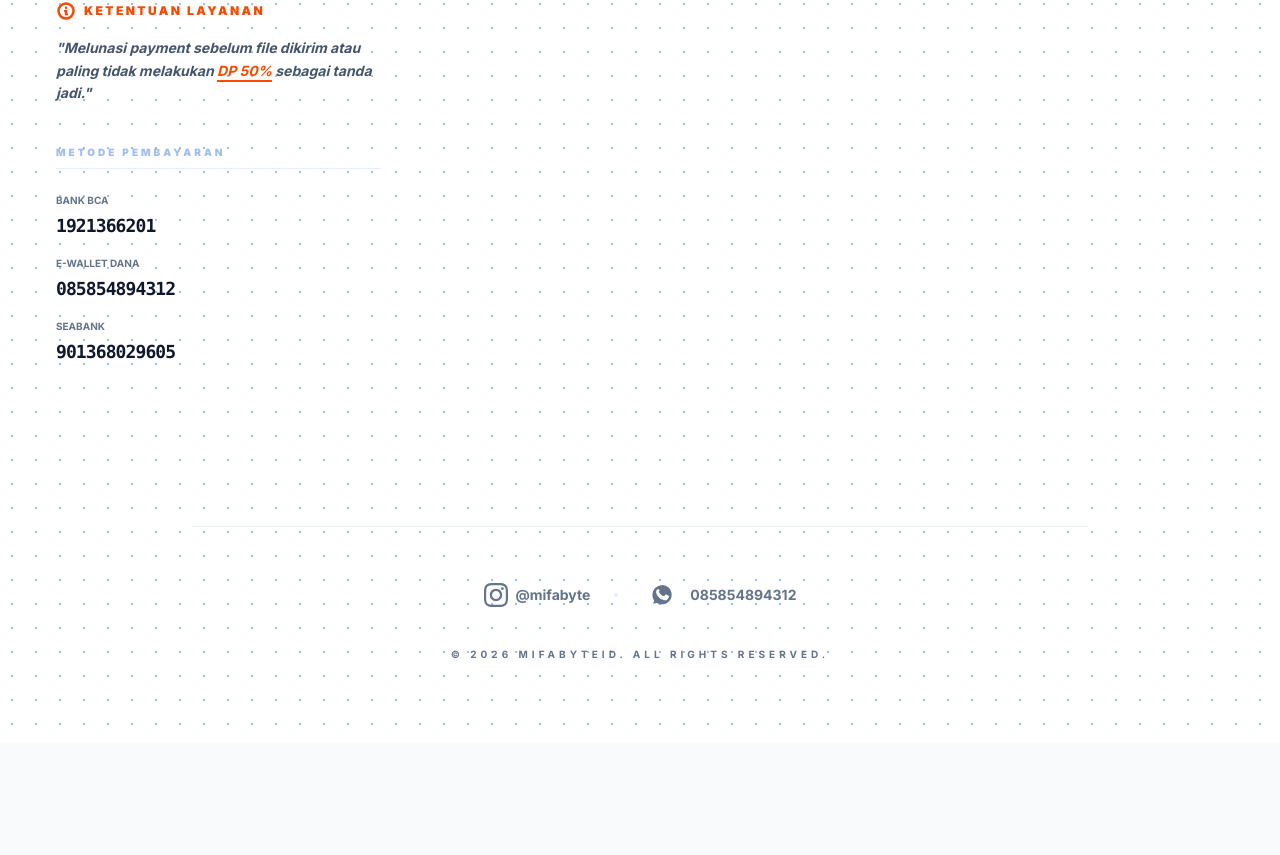
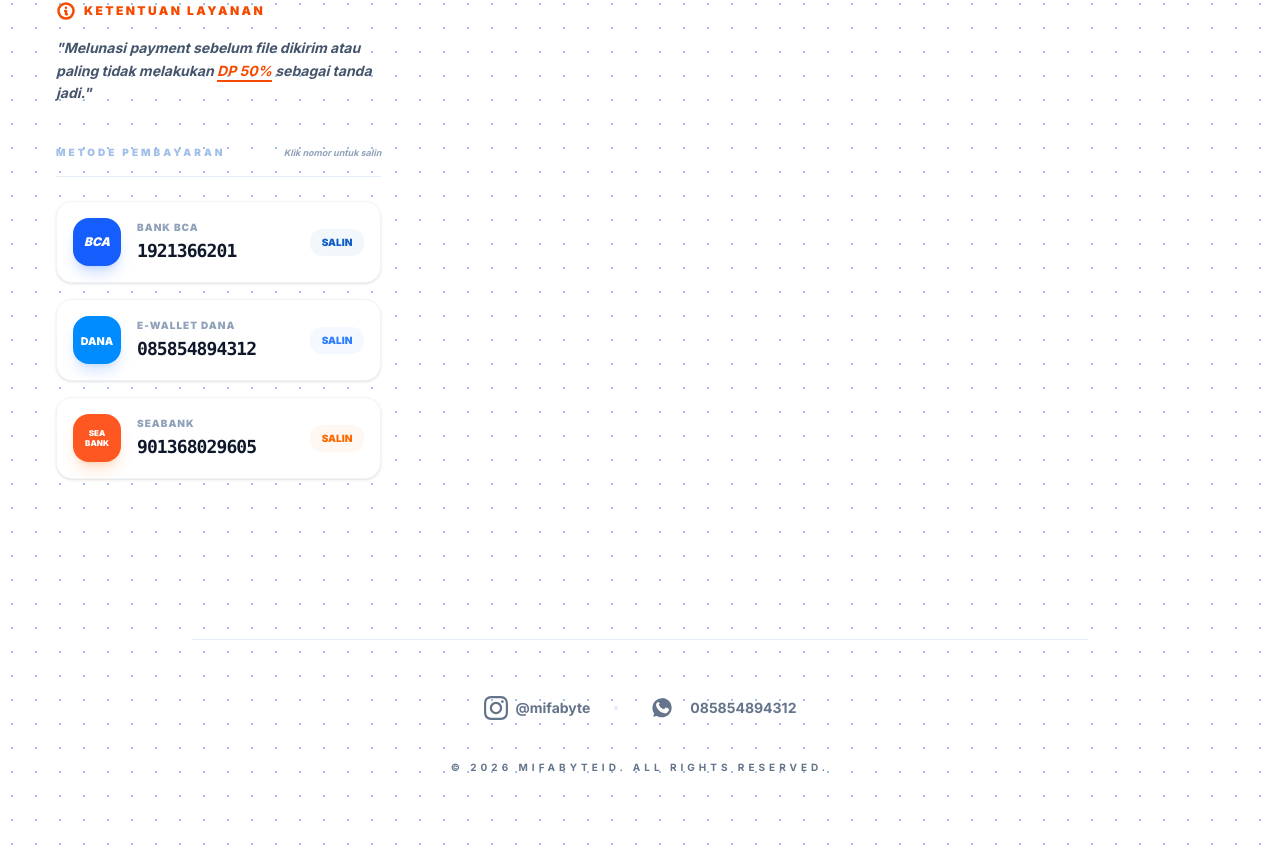
Before and after one commit to MakdumIbrohim/mifabye-finance, a Next.js app: page / in a window 1280 px wide. Shown: the part 2192-3047 px from the top of the page. Before the commit the page ends 2934 px from the top, so only its background shows below. Built offline with nearby package versions, Linux system fonts and the light colour scheme.

Commit message:
ubah tampilan card metode pembayaran

```diff
--- a/app/page.tsx
+++ b/app/page.tsx
@@ -319,19 +319,74 @@ export default function LandingPage() {
               </div>
 
               <div className="space-y-6">
-                <h3 className={`text-[10px] font-black uppercase tracking-[0.3em] border-b pb-2 ${isDarkMode ? "text-primary/60 border-primary/20" : "text-primary/40 border-primary/10"}`}>Metode Pembayaran</h3>
-                <div className="space-y-4">
-                  <div className="group/pay">
-                    <p className={`text-[10px] font-bold uppercase mb-1 ${isDarkMode ? "text-slate-500" : "text-text-muted"}`}>Bank BCA</p>
-                    <p className={`text-lg font-black font-mono tracking-tighter group-hover:text-primary transition-colors ${isDarkMode ? "text-slate-200" : "text-slate-900"}`}>1921366201</p>
+                <div className="flex items-center justify-between border-b pb-4 border-primary/10">
+                  <h3 className={`text-[10px] font-black uppercase tracking-[0.3em] ${isDarkMode ? "text-primary/60" : "text-primary/40"}`}>Metode Pembayaran</h3>
+                  <span className="text-[9px] font-bold text-slate-400 italic">Klik nomor untuk salin</span>
+                </div>
+
+                <div className="grid grid-cols-1 gap-4">
+                  {/* BCA */}
+                  <div
+                    onClick={() => {
+                      navigator.clipboard.writeText("1921366201");
+                      const el = document.getElementById('bca-copy');
+                      if (el) { el.innerText = 'Tersalin!'; setTimeout(() => el.innerText = 'Salin', 2000); }
+                    }}
+                    className={`group/pay relative p-4 rounded-2xl border transition-all duration-300 cursor-pointer flex items-center justify-between ${isDarkMode ? "bg-slate-900/50 border-slate-800 hover:border-primary/50" : "bg-white border-slate-100 shadow-sm hover:shadow-md hover:border-primary/30"}`}
+                  >
+                    <div className="flex items-center gap-4">
+                      <div className="w-12 h-12 rounded-xl bg-blue-600 flex items-center justify-center text-white font-black text-xs italic shadow-lg shadow-blue-600/20">BCA</div>
+                      <div>
+                        <p className={`text-[10px] font-black uppercase tracking-widest mb-0.5 ${isDarkMode ? "text-slate-500" : "text-slate-400"}`}>Bank BCA</p>
+                        <p className={`text-lg font-black font-mono tracking-tighter ${isDarkMode ? "text-slate-100" : "text-slate-900"}`}>1921366201</p>
+                      </div>
+                    </div>
+                    <button id="bca-copy" className="text-[10px] font-black uppercase text-primary px-3 py-1.5 rounded-lg bg-primary/5 group-hover/pay:bg-primary group-hover/pay:text-white transition-all">Salin</button>
                   </div>
-                  <div className="group/pay">
-                    <p className={`text-[10px] font-bold uppercase mb-1 ${isDarkMode ? "text-slate-500" : "text-text-muted"}`}>E-Wallet DANA</p>
-                    <p className={`text-lg font-black font-mono tracking-tighter group-hover:text-orange-500 transition-colors ${isDarkMode ? "text-slate-200" : "text-slate-900"}`}>085854894312</p>
+
+                  {/* DANA */}
+                  <div
+                    onClick={() => {
+                      navigator.clipboard.writeText("085854894312");
+                      const el = document.getElementById('dana-copy');
+                      if (el) { el.innerText = 'Tersalin!'; setTimeout(() => el.innerText = 'Salin', 2000); }
+                    }}
+                    className={`group/pay relative p-4 rounded-2xl border transition-all duration-300 cursor-pointer flex items-center justify-between ${isDarkMode ? "bg-slate-900/50 border-slate-800 hover:border-blue-500/50" : "bg-white border-slate-100 shadow-sm hover:shadow-md hover:border-blue-500/30"}`}
+                  >
+                    <div className="flex items-center gap-4">
+                      <div className="w-12 h-12 rounded-xl bg-[#008CFF] flex items-center justify-center p-2 shadow-lg shadow-blue-500/20">
+                        <svg className="w-full h-full text-white" viewBox="0 0 24 24" fill="currentColor">
+                          <path d="M12 2C6.48 2 2 6.48 2 12s4.48 10 10 10 10-4.48 10-10S17.52 2 12 2zm0 18c-4.41 0-8-3.59-8-8s3.59-8 8-8 8 3.59 8 8-3.59 8-8 8zM11 7h2v6h-2V7zm0 8h2v2h-2v-2z" className="opacity-0" />
+                          <text x="50%" y="65%" textAnchor="middle" fontSize="8" fontWeight="900" fill="white">DANA</text>
+                        </svg>
+                      </div>
+                      <div>
+                        <p className={`text-[10px] font-black uppercase tracking-widest mb-0.5 ${isDarkMode ? "text-slate-500" : "text-slate-400"}`}>E-Wallet DANA</p>
+                        <p className={`text-lg font-black font-mono tracking-tighter ${isDarkMode ? "text-slate-100" : "text-slate-900"}`}>085854894312</p>
+                      </div>
+                    </div>
+                    <button id="dana-copy" className="text-[10px] font-black uppercase text-blue-500 px-3 py-1.5 rounded-lg bg-blue-500/5 group-hover/pay:bg-blue-500 group-hover/pay:text-white transition-all">Salin</button>
                   </div>
-                  <div className="group/pay">
-                    <p className={`text-[10px] font-bold uppercase mb-1 ${isDarkMode ? "text-slate-500" : "text-text-muted"}`}>SeaBank</p>
-                    <p className={`text-lg font-black font-mono tracking-tighter group-hover:text-teal-500 transition-colors ${isDarkMode ? "text-slate-200" : "text-slate-900"}`}>901368029605</p>
+
+                  {/* SeaBank */}
+                  <div
+                    onClick={() => {
+                      navigator.clipboard.writeText("901368029605");
+                      const el = document.getElementById('sea-copy');
+                      if (el) { el.innerText = 'Tersalin!'; setTimeout(() => el.innerText = 'Salin', 2000); }
+                    }}
+                    className={`group/pay relative p-4 rounded-2xl border transition-all duration-300 cursor-pointer flex items-center justify-between ${isDarkMode ? "bg-slate-900/50 border-slate-800 hover:border-orange-500/50" : "bg-white border-slate-100 shadow-sm hover:shadow-md hover:border-orange-500/30"}`}
+                  >
+                    <div className="flex items-center gap-4">
+                      <div className="w-12 h-12 rounded-xl bg-[#FF5722] flex items-center justify-center p-1 shadow-lg shadow-orange-500/20">
+                        <span className="text-[8px] font-black text-white leading-tight text-center">SEA BANK</span>
+                      </div>
+                      <div>
+                        <p className={`text-[10px] font-black uppercase tracking-widest mb-0.5 ${isDarkMode ? "text-slate-500" : "text-slate-400"}`}>SeaBank</p>
+                        <p className={`text-lg font-black font-mono tracking-tighter ${isDarkMode ? "text-slate-100" : "text-slate-900"}`}>901368029605</p>
+                      </div>
+                    </div>
+                    <button id="sea-copy" className="text-[10px] font-black uppercase text-orange-500 px-3 py-1.5 rounded-lg bg-orange-500/5 group-hover/pay:bg-orange-500 group-hover/pay:text-white transition-all">Salin</button>
                   </div>
                 </div>
               </div>
```
